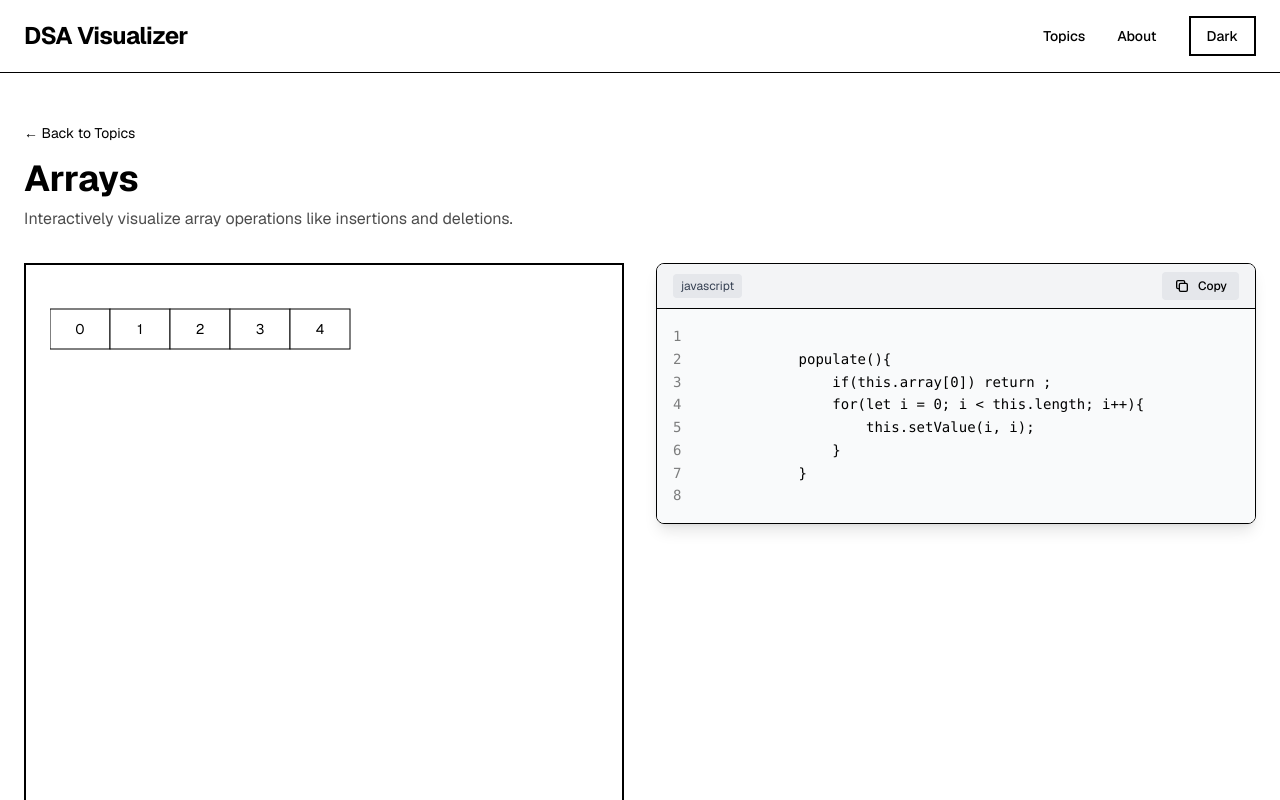
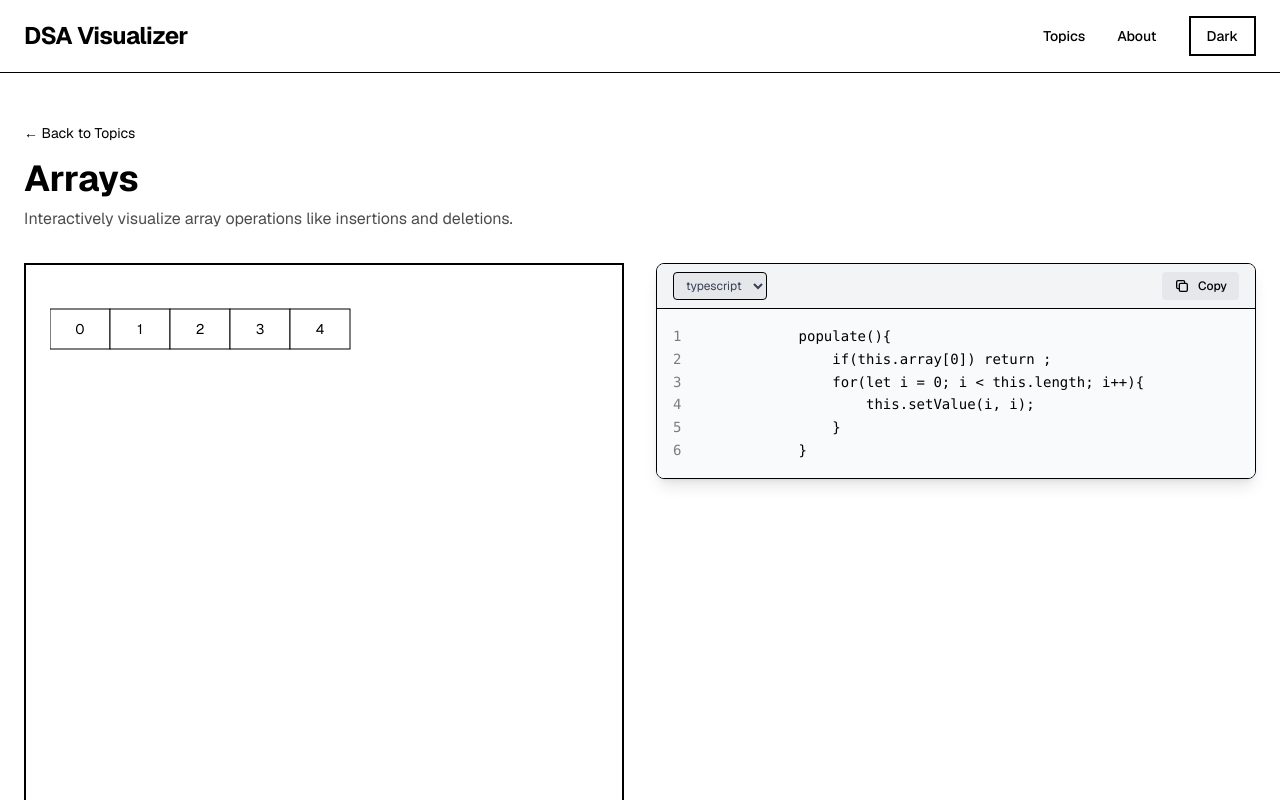
Before and after one commit to PascalOrdano18/DSA, a Next.js app: page /arrays in a window 1280 px wide. Shown: the top 800 px of the page. Built offline with nearby package versions, Linux system fonts and the light colour scheme.

Commit message:
languages

```diff
--- a/app/arrays/page.tsx
+++ b/app/arrays/page.tsx
@@ -103,7 +103,11 @@ export default function ArraysPage() {
 
                     {/* Right Column - Code Snippet */}
                     <div className="flex flex-col">
-                        <CodeSnippet code={array.code()} />
+                        <CodeSnippet
+                            code={(lang) => array.code(lang) || ''}
+                            language="typescript"
+                            availableLanguages={['typescript', 'C']}
+                        />
                     </div>
                 </div>
             </section>
--- a/app/components/CodeSnippet.tsx
+++ b/app/components/CodeSnippet.tsx
@@ -1,26 +1,43 @@
 'use client'
-import { useState } from 'react';
+import { useState, useEffect } from 'react';
 import { useTheme } from './ThemeProvider';
 
 interface CodeSnippetProps {
-  code: string;
+  code: string | ((language: string) => string);
   language?: string;
   showLineNumbers?: boolean;
   title?: string;
+  availableLanguages?: string[];
 }
 
 export default function CodeSnippet({
   code,
   language = 'javascript',
   showLineNumbers = true,
-  title
+  title,
+  availableLanguages
 }: CodeSnippetProps) {
   const { themeClasses, isDarkTheme } = useTheme();
   const [copied, setCopied] = useState(false);
+  const [selectedLanguage, setSelectedLanguage] = useState(language);
+
+  // Sync selectedLanguage when language prop changes
+  useEffect(() => {
+    setSelectedLanguage(language);
+  }, [language]);
+
+  // Determine if code is a function or a string
+  const isCodeFunction = typeof code === 'function';
+
+  // Get the actual code to display
+  const displayCode = isCodeFunction ? (code(selectedLanguage) || '') : code;
+
+  // Show language selector if availableLanguages is provided and has options
+  const showLanguageSelector = availableLanguages && availableLanguages.length > 0;
 
   const handleCopy = async () => {
     try {
-      await navigator.clipboard.writeText(code);
+      await navigator.clipboard.writeText(displayCode);
       setCopied(true);
       setTimeout(() => setCopied(false), 2000);
     } catch (err) {
@@ -28,7 +45,7 @@ export default function CodeSnippet({
     }
   };
 
-  const lines = code.split('\n');
+  const lines = displayCode.split('\n');
   const maxLineNumberWidth = lines.length.toString().length;
 
   return (
@@ -41,9 +58,27 @@ export default function CodeSnippet({
               {title}
             </span>
           )}
-          <span className={`text-xs px-2 py-1 rounded ${isDarkTheme ? 'bg-gray-800 text-gray-300' : 'bg-gray-200 text-gray-700'}`}>
-            {language}
-          </span>
+          {showLanguageSelector ? (
+            <select
+              value={selectedLanguage}
+              onChange={(e) => setSelectedLanguage(e.target.value)}
+              className={`text-xs px-2 py-1 rounded border ${themeClasses.border} ${
+                isDarkTheme
+                  ? 'bg-gray-800 text-gray-300 hover:bg-gray-700'
+                  : 'bg-gray-200 text-gray-700 hover:bg-gray-300'
+              } cursor-pointer transition-colors focus:outline-none focus:ring-2 focus:ring-blue-500`}
+            >
+              {(availableLanguages || []).map((lang) => (
+                <option key={lang} value={lang}>
+                  {lang}
+                </option>
+              ))}
+            </select>
+          ) : (
+            <span className={`text-xs px-2 py-1 rounded ${isDarkTheme ? 'bg-gray-800 text-gray-300' : 'bg-gray-200 text-gray-700'}`}>
+              {selectedLanguage}
+            </span>
+          )}
         </div>
         <button
           onClick={handleCopy}
--- a/app/structures/arrays/ArrayClass.tsx
+++ b/app/structures/arrays/ArrayClass.tsx
@@ -57,15 +57,28 @@ export class Array{
         this.currentId = null;
     }
 
-    code(){
-        const code = `
-            populate(){
+    code(language: string){
+        let code;
+        switch (language) {
+            case "typescript":
+                code = `            populate(){
                 if(this.array[0]) return ;
                 for(let i = 0; i < this.length; i++){
                     this.setValue(i, i);
                 }
-            }
-        `
+            } `;
+                break;
+            case "C":
+                code = `           populateRandom(){
+                for(let i = 0; i < this.length; i++){
+                    this.setValue(i, Math.floor(Math.random() * 10));
+                }
+                this.currentId = null;
+            }`;
+                break;
+            default:
+                break;
+        }
 
         return code;
     }
@@ -76,6 +89,7 @@ export class Array{
                 {this.array.map((value, id) => (
                     <g
                         key={id}
+                        className="hover:cursor-pointer"
                         onClick={() => this.currentId = id}
                     >
                         <rect
```
